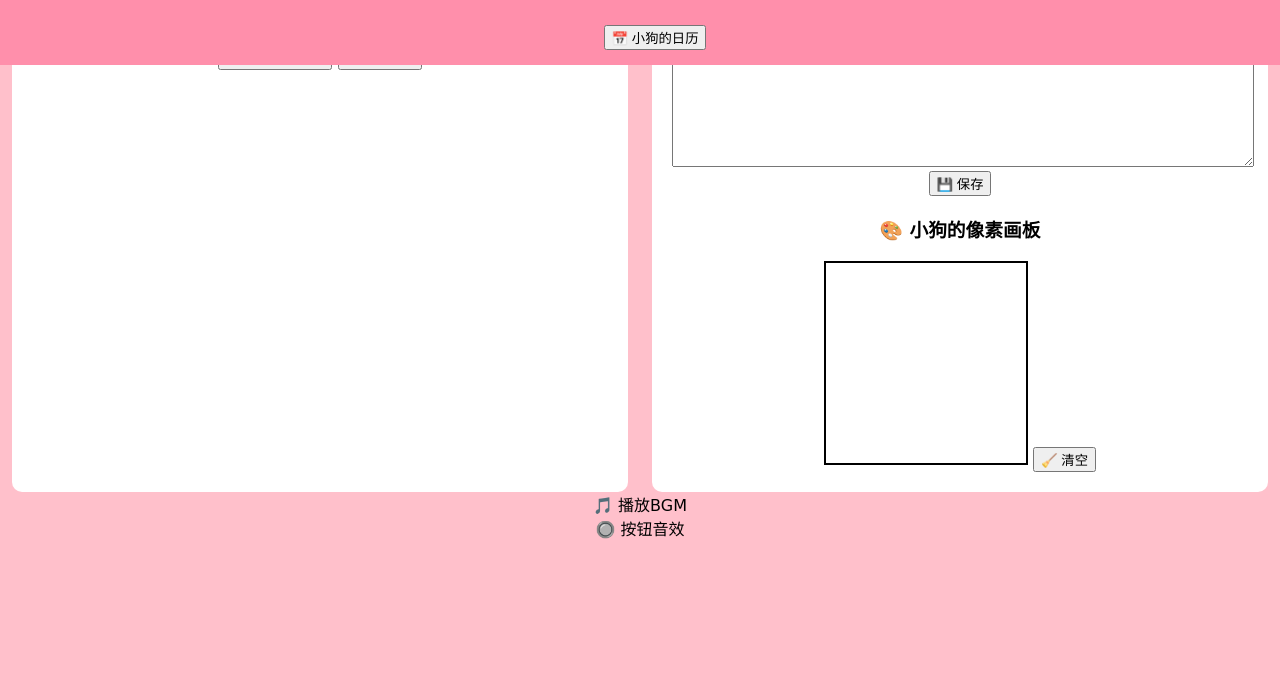
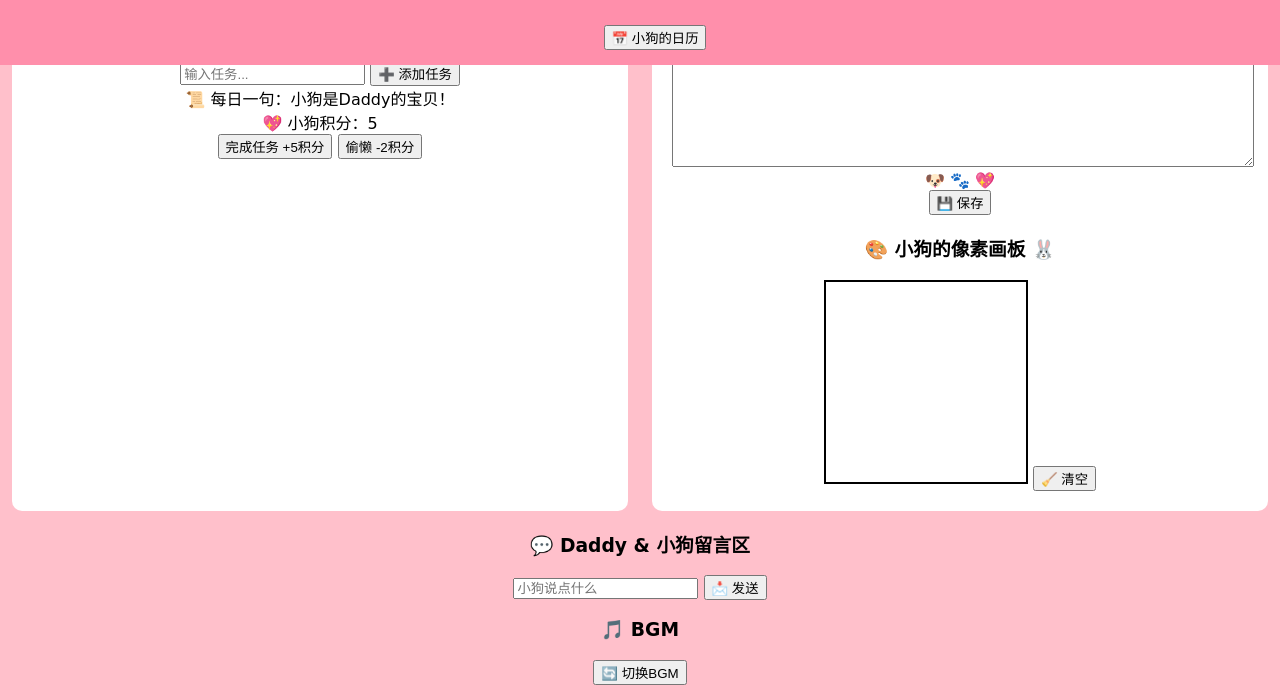
Before and after one commit to cdfyhhvuyfuyvty/Daddy-Dog, a plain HTML site: page index.html in a window 1280 px wide. Shown: the part 103-800 px from the top of the page. Drawn offline with Linux system fonts and the light colour scheme.

Commit message:
index.html

```diff
--- a/index.html
+++ b/index.html
@@ -16,6 +16,12 @@
     <!-- 📌 ② 主要功能区（左右排版+上下滑动） -->
     <main>
         <section class="left">
+            <div class="tasks">
+    <h3>📝 小狗任务清单</h3>
+    <ul id="task-list"></ul>
+    <input type="text" id="task-input" placeholder="输入任务...">
+    <button onclick="addTask()">➕ 添加任务</button>
+</div>
             <div class="quote">📜 每日一句：<span id="daily-quote">小狗今天也最乖！</span></div>
             <div class="points">💖 小狗积分：<span id="score">5</span></div>
             <button onclick="addPoints()">完成任务 +5积分</button>
@@ -25,22 +31,39 @@
         <section class="right">
             <div class="notepad">
     <h3>🎮 小狗的便签机</h3>
+    <div class="note-container">
         <textarea id="note"></textarea>
+        <div class="stickers">
+            <span onclick="addSticker('🐶')">🐶</span>
+            <span onclick="addSticker('🐾')">🐾</span>
+            <span onclick="addSticker('💖')">💖</span>
+        </div>
         <button onclick="saveNote()">💾 保存</button>
+    </div>
 </div>
 
             <div class="pixel-art">
-                <h3>🎨 小狗的像素画板</h3>
+    <h3 onclick="toggleCanvas()">🎨 小狗的像素画板 🐰</h3>
     <canvas id="pixelCanvas" width="200" height="200"></canvas>
     <button onclick="clearCanvas()">🧹 清空</button>
 </div>
         </section>
     </main>
 
+            <div class="chat-box">
+    <h3>💬 Daddy & 小狗留言区</h3>
+    <div id="chat-log"></div>
+    <input type="text" id="chat-input" placeholder="小狗说点什么">
+    <button onclick="sendMessage()">📩 发送</button>
+</div>
+
     <!-- 📌 ③ 休闲区 -->
     <footer>
-        <div class="music-player">🎵 播放BGM</div>
-        <div class="effects">🔘 按钮音效</div>
+        <div class="music-player">
+    <h3>🎵 BGM</h3>
+    <audio id="bgm" src="bgm1.mp3" loop></audio>
+    <button onclick="changeBGM()">🔄 切换BGM</button>
+</div>
     </footer>
 
     <script src="script.js"></script>
```
Lines whose indentation alone changed are shown as unchanged.
